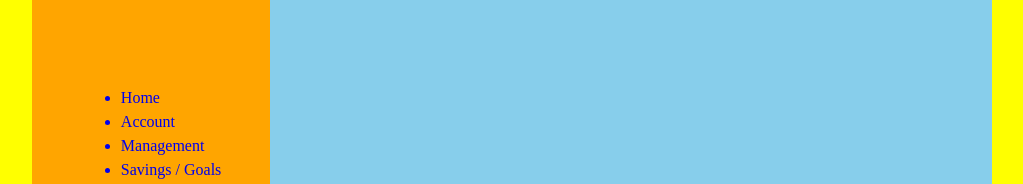
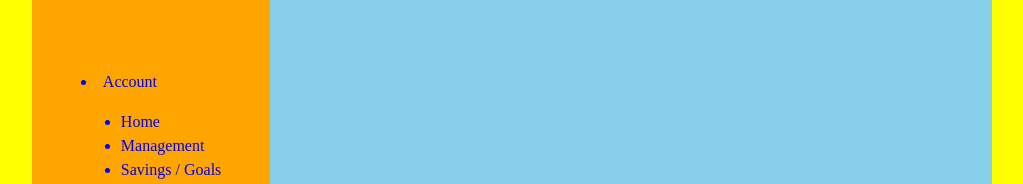
Before and after one commit to nekithrill/Finance-tracker-client, a React (Vite) app in the folder client/: page / in a window 1280 px wide. Shown: the part 239-423 px from the top of the page, without its empty margins (128-1151 px from the left). Built offline with nearby package versions, Linux system fonts and the light colour scheme; a web font is replaced by a local one.

Commit message:
[style]: account panel replaced

```diff
--- a/client/src/components/Sidebar/SidebarMenu/SidebarMenu.tsx
+++ b/client/src/components/Sidebar/SidebarMenu/SidebarMenu.tsx
@@ -4,13 +4,13 @@ export default function SidebarMenu() {
 	return (
 		<>
 			<div className='menu'>
+				<NavLink to='/account'>
+					<li>Account</li>
+				</NavLink>
+
 				<ul>
 					<NavLink to='/'>
 						<li>Home</li>
-					</NavLink>
-
-					<NavLink to='/account'>
-						<li>Account</li>
 					</NavLink>
 
 					<NavLink to='/management'>
```
